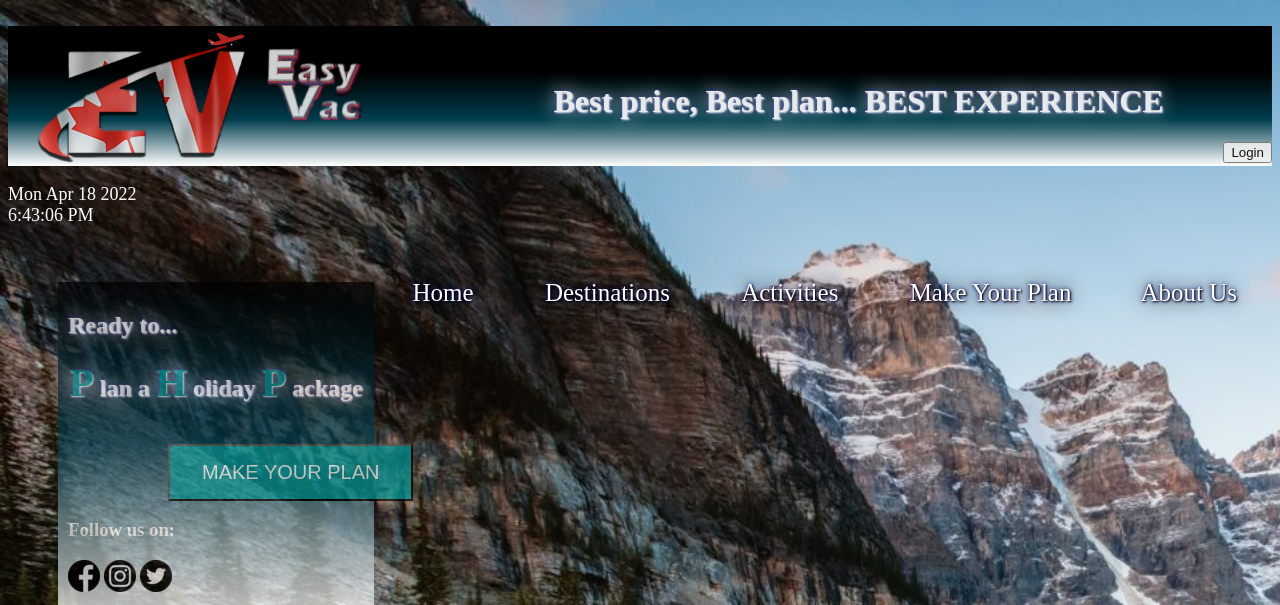
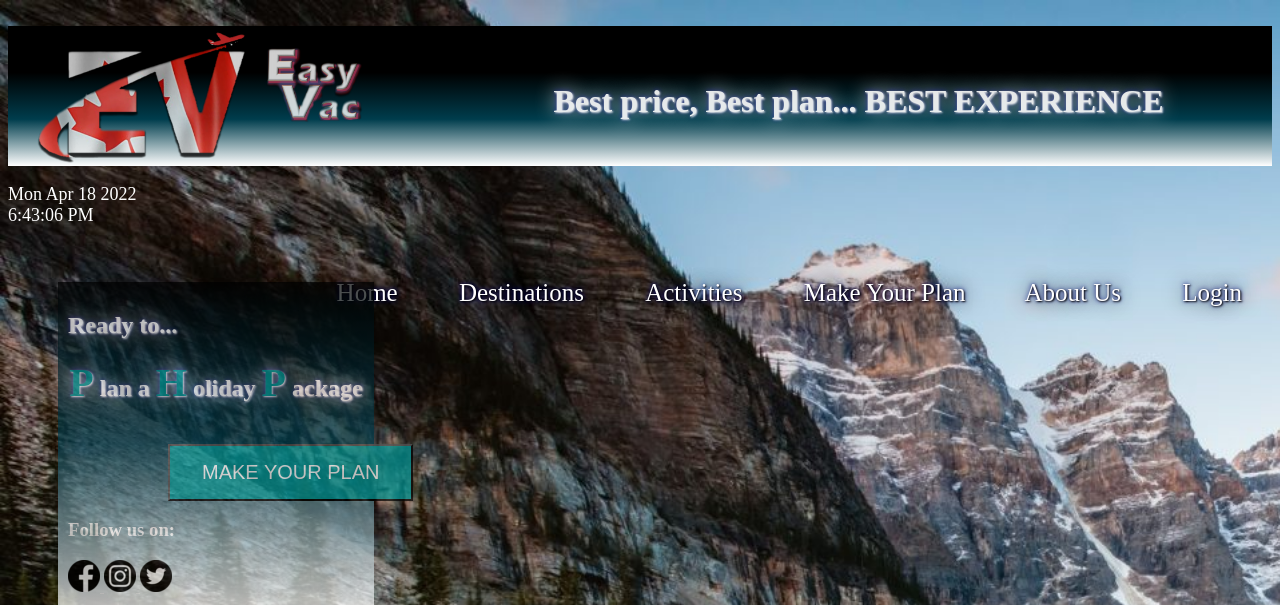
Before and after one commit to danialsasanpour/EasyVac, a PHP site: page /Home.php in a window 1280 px wide. Shown: the top 605 px of the page. Run offline with PHP 8.4, Linux system fonts and the light colour scheme; data comes from the database, SQL or seed files in the repository.

Commit message:
Adjusting the nav ba

```diff
--- a/pages/Destinations.php
+++ b/pages/Destinations.php
@@ -1,3 +1,4 @@
+<?php session_start();?>
 <!DOCTYPE html>
 <!-- Felipe, Triana
      Description: Project
@@ -46,7 +47,7 @@
 	text-decoration:none;
 	font-size:25px;
 
-	padding-right:35px;padding-left:30px;
+	padding-right:30px;padding-left:25px;
 	text-shadow: 1px 1px 2px black, 0px 0 20px black, 0 0 5px darkblue; text-align:center ;
 
 }
@@ -142,6 +143,9 @@ background-color: #009999; color: white; padding: 15px 32px; text-align: center;
 						<li><a href="./Activities.php" target="Content_Frame">Activities </a></li>
 						<li><a href="./Form.php" target="Content_Frame">Make Your Plan</a></li>
 						<li><a href="./AboutUs.php" target="Content_Frame">About Us </a></li>
+						<?php
+				             require_once 'header.php';
+			         	?>
 
 				</ul>
 			</div>
--- a/pages/Home.php
+++ b/pages/Home.php
@@ -1,3 +1,5 @@
+<?php session_start();?>
+
 <!DOCTYPE html>
 <!-- Felipe, Triana
      Description: Project
@@ -46,7 +48,7 @@
 	text-decoration:none;
 	font-size:25px;
 
-	padding-right:35px;padding-left:30px;
+	padding-right:30px;padding-left:25px;
 	text-shadow: 1px 1px 2px black, 0px 0 20px black, 0 0 5px darkblue; text-align:center ;
 
 }
@@ -120,9 +122,7 @@ background-color: #009999; color: white; padding: 15px 32px; text-align: center;
 				<br><br>
 				<h1> Best price, Best plan...   BEST EXPERIENCE</h1>
 
-				<?php
-				    require_once 'header.php';
-				?>
+
 			</div>
 
 			</header>
@@ -143,7 +143,9 @@ background-color: #009999; color: white; padding: 15px 32px; text-align: center;
 						<li><a href="./Activities.php" target="Content_Frame">Activities </a></li>
 						<li><a href="./Form.php" target="Content_Frame">Make Your Plan</a></li>
 						<li><a href="./AboutUs.php" target="Content_Frame">About Us </a></li>
-
+						<?php
+				             require_once 'header.php';
+			         	?>
 
 				</ul>
 			</div>
--- a/pages/LogOn.php
+++ b/pages/LogOn.php
@@ -1,3 +1,9 @@
+<?php
+session_start();
+session_destroy();
+?>
+
+
 <!DOCTYPE html>
 <!-- Felipe, Triana
      Description: Project
--- a/pages/SearchDestination.php
+++ b/pages/SearchDestination.php
@@ -1,4 +1,5 @@
 <?php
+session_start();
 if(empty($_GET["searchBar"]))
     header("Location: Destinations.php#backToSearch");?>
 
@@ -50,7 +51,7 @@ if(empty($_GET["searchBar"]))
 	text-decoration:none;
 	font-size:25px;
 
-	padding-right:35px;padding-left:30px;
+	padding-right:30px;padding-left:25px;
 	text-shadow: 1px 1px 2px black, 0px 0 20px black, 0 0 5px darkblue; text-align:center ;
 
 }
@@ -146,6 +147,9 @@ background-color: #009999; color: white; padding: 15px 32px; text-align: center;
 						<li><a href="./Activities.php" target="Content_Frame">Activities </a></li>
 						<li><a href="./Form.php" target="Content_Frame">Make Your Plan</a></li>
 						<li><a href="./AboutUs.php" target="Content_Frame">About Us </a></li>
+						<?php
+				             require_once 'header.php';
+			         	?>
 
 
 				</ul>
--- a/pages/UserProfile.php
+++ b/pages/UserProfile.php
@@ -1,3 +1,5 @@
+<?php session_start();?>
+
 <!DOCTYPE html>
 <!-- Felipe, Triana
      Description: Project
@@ -47,7 +49,7 @@
 	text-decoration:none;
 	font-size:25px;
 
-	padding-right:35px;padding-left:30px;
+	padding-right:30px;padding-left:25px;
 	text-shadow: 1px 1px 2px black, 0px 0 20px black, 0 0 5px darkblue; text-align:center ;
 
 }
@@ -146,6 +148,7 @@
 						<li><a href="./Activities.php" target="Content_Frame">Activities </a></li>
 						<li><a href="./Form.php" target="Content_Frame">Make Your Plan</a></li>
 						<li><a href="./AboutUs.php" target="Content_Frame">About Us </a></li>
+						<li><a href="./LogOn.php" target="Content_Frame">Sign Out</a></li>
 
 				</ul>
 			</div>
--- a/pages/header.php
+++ b/pages/header.php
@@ -1,19 +1,15 @@
-<div style="height:20px;width:100%;text-align:right;">
-	<?php bar();?>
-</div>
+<?php bar();?>
 
 
 <?php
 function bar(){
-    session_start();
     if(isset($_SESSION["user"])){
         $user=$_SESSION["user"];
-        echo "<a href='UserProfile.php'><img src='../img/user.png' alt='userIcon' /></a>";
+        echo "<li><a target='Content_Frame' href='UserProfile.php'>Account</a></li>";
     }
     else
     {
-        echo "<a href='LogOn.php'><button>Login</button></a>";
-
+        echo "<li><a target='Content_Frame' href='LogOn.php'>Login</a></li>";
     }
 }
 
```
Also changed, not shown: pages/AboutUs.php (+6 -2 lines), pages/Activities.php (+6 -2 lines), pages/ActivitiesOneCity.php (+6 -3 lines).
